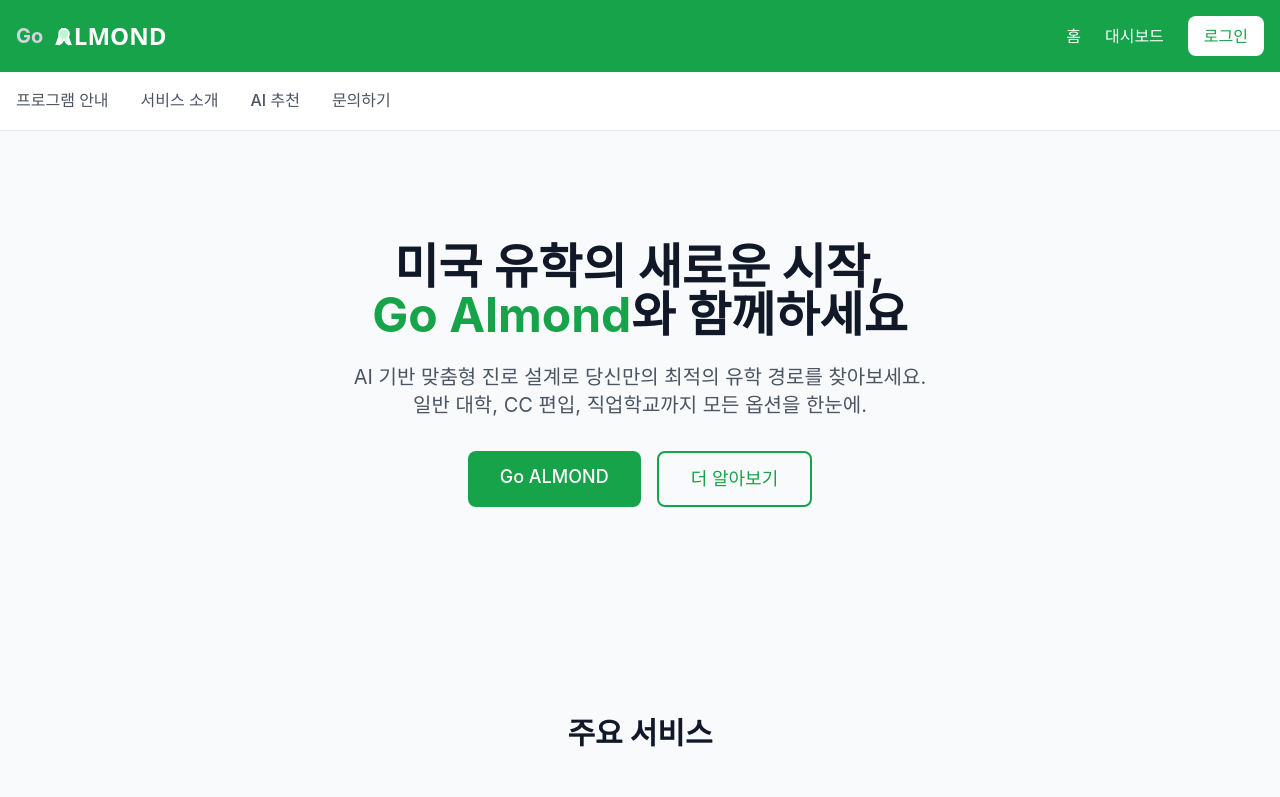
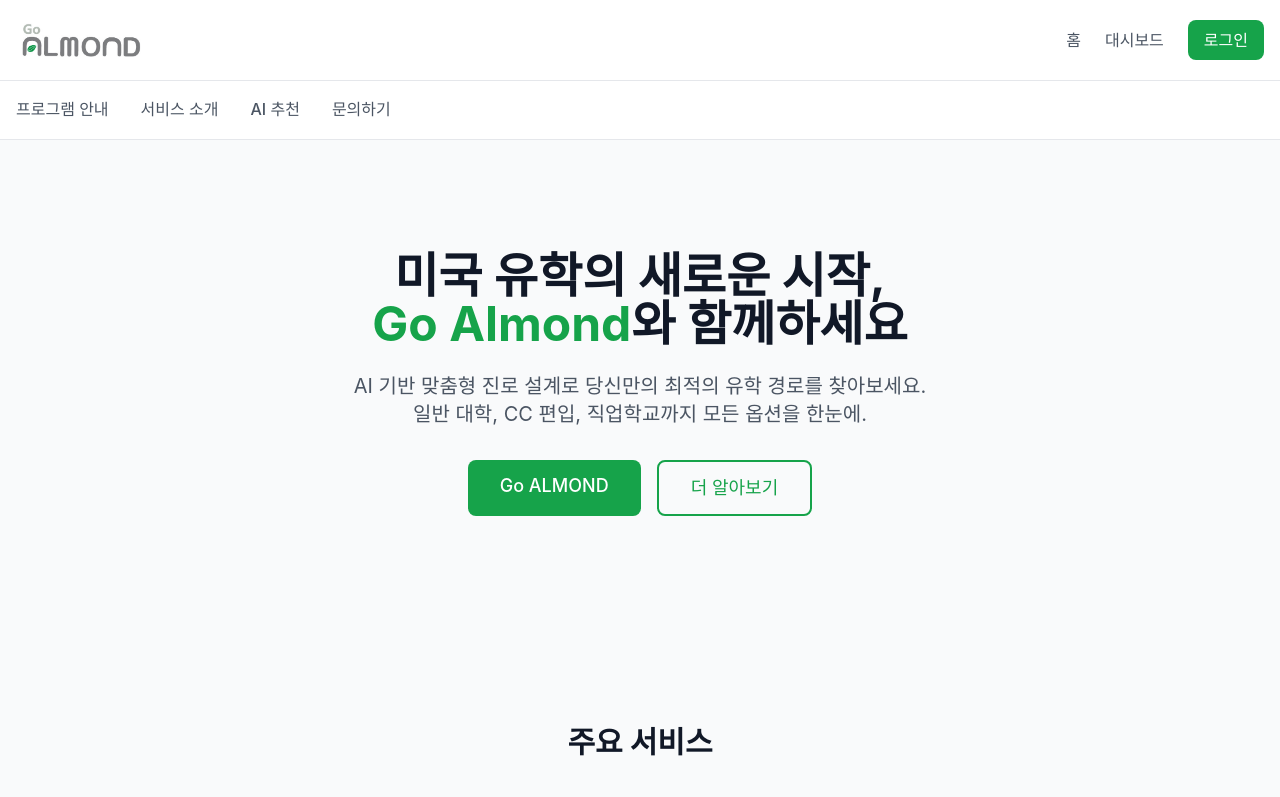
Before and after one commit to park-jongbeom/react-web-ga, a React (Vite) app: page / in a window 1280 px wide. Shown: the top 797 px of the page. Built offline with nearby package versions, Linux system fonts and the light colour scheme.

Commit message:
feat: 헤더 컴포넌트 로고 이미지로 변경 및 스타일 수정

```diff
--- a/src/components/Header.tsx
+++ b/src/components/Header.tsx
@@ -2,53 +2,37 @@ import { Link } from 'react-router-dom'
 
 function Header() {
   return (
-    <header className="bg-primary-600 shadow-sm">
+    <header className="bg-white shadow-sm border-b border-gray-200">
       <div className="container mx-auto px-4 py-4">
         <div className="flex items-center justify-between">
-          <Link to="/" className="flex items-center space-x-3">
-            <div className="flex items-center">
-              <span className="text-xl font-bold text-gray-300">Go</span>
-              <span className="text-2xl font-bold text-white ml-3 relative inline-flex items-center">
-                <span className="relative inline-flex items-center">
-                  <span className="relative inline-block font-sans">
-                    <span className="relative inline-block">
-                      A
-                      {/* Leaf icon integrated into A - positioned at crossbar */}
-                      <svg
-                        className="absolute left-1/2 top-[55%] -translate-x-1/2 -translate-y-1/2 w-6 h-6 text-primary-200 pointer-events-none z-10"
-                        fill="currentColor"
-                        viewBox="0 0 24 24"
-                        stroke="white"
-                        strokeWidth="1.5"
-                      >
-                        {/* Leaf shape - simplified */}
-                        <path
-                          d="M12 3C9 3 7 5 7 8c0 2 1 3.5 2 4.5L8 18l2-1.5 2-3.5 2 3.5 2 1.5-1-5.5c1-1 2-2.5 2-4.5 0-3-2-5-5-5z"
-                          fill="currentColor"
-                          stroke="white"
-                        />
-                      </svg>
-                    </span>
-                    <span className="ml-0.5">LMOND</span>
-                  </span>
-                </span>
-              </span>
-            </div>
+          <Link to="/" className="flex items-center">
+            <img
+              src="/logo.jpg"
+              alt="Go Almond"
+              className="h-12 w-auto object-contain"
+              style={{ maxHeight: '48px' }}
+              onError={(e) => {
+                console.error('로고 이미지 로드 실패:', e);
+              }}
+              onLoad={() => {
+                console.log('로고 이미지 로드 성공');
+              }}
+            />
           </Link>
           <nav className="flex items-center space-x-6">
             <Link
               to="/"
-              className="text-white hover:text-primary-100 font-medium transition-colors"
+              className="text-gray-600 hover:text-primary-600 font-medium transition-colors"
             >
               홈
             </Link>
             <Link
               to="/dashboard"
-              className="text-white hover:text-primary-100 font-medium transition-colors"
+              className="text-gray-600 hover:text-primary-600 font-medium transition-colors"
             >
               대시보드
             </Link>
-            <button className="bg-white text-primary-600 px-4 py-2 rounded-lg hover:bg-gray-100 transition-colors font-medium">
+            <button className="bg-primary-600 text-white px-4 py-2 rounded-lg hover:bg-primary-700 transition-colors font-medium">
               로그인
             </button>
           </nav>
```
Also changed, not shown: public/logo.jpg (added).
